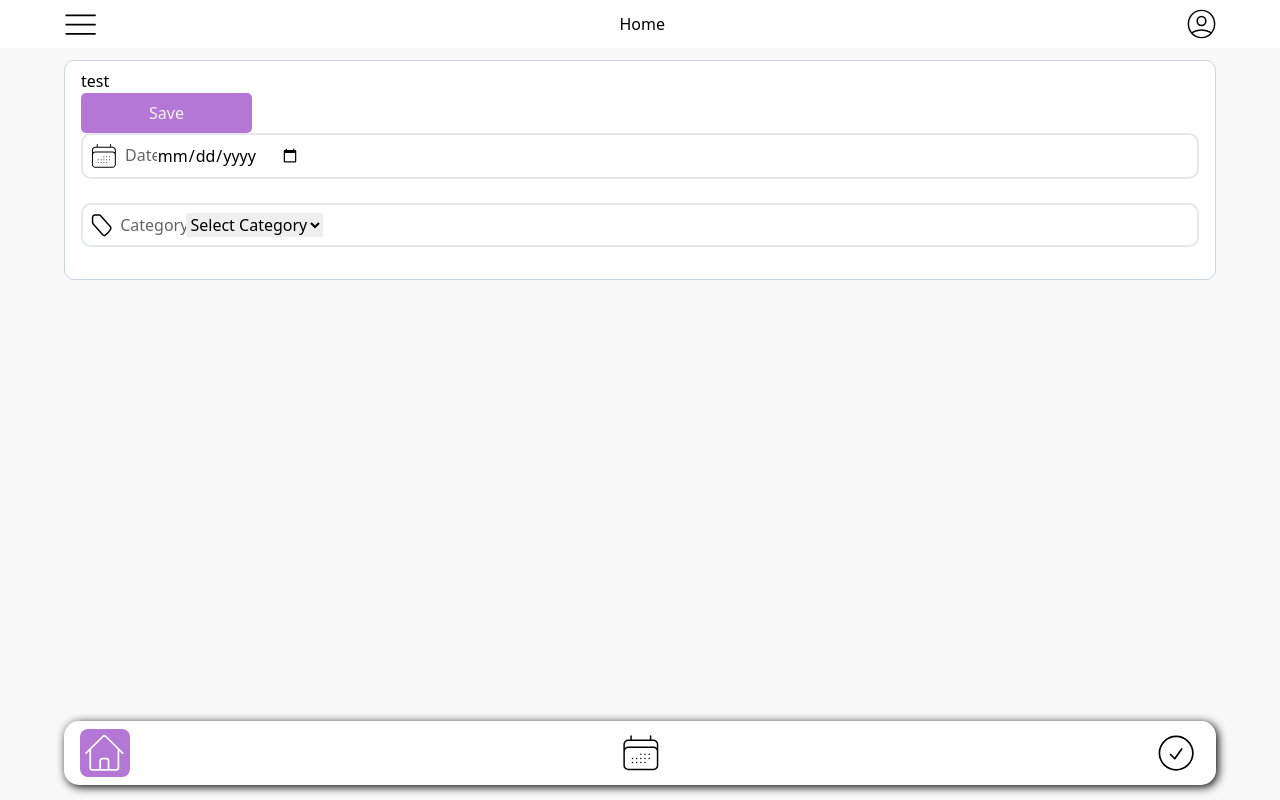
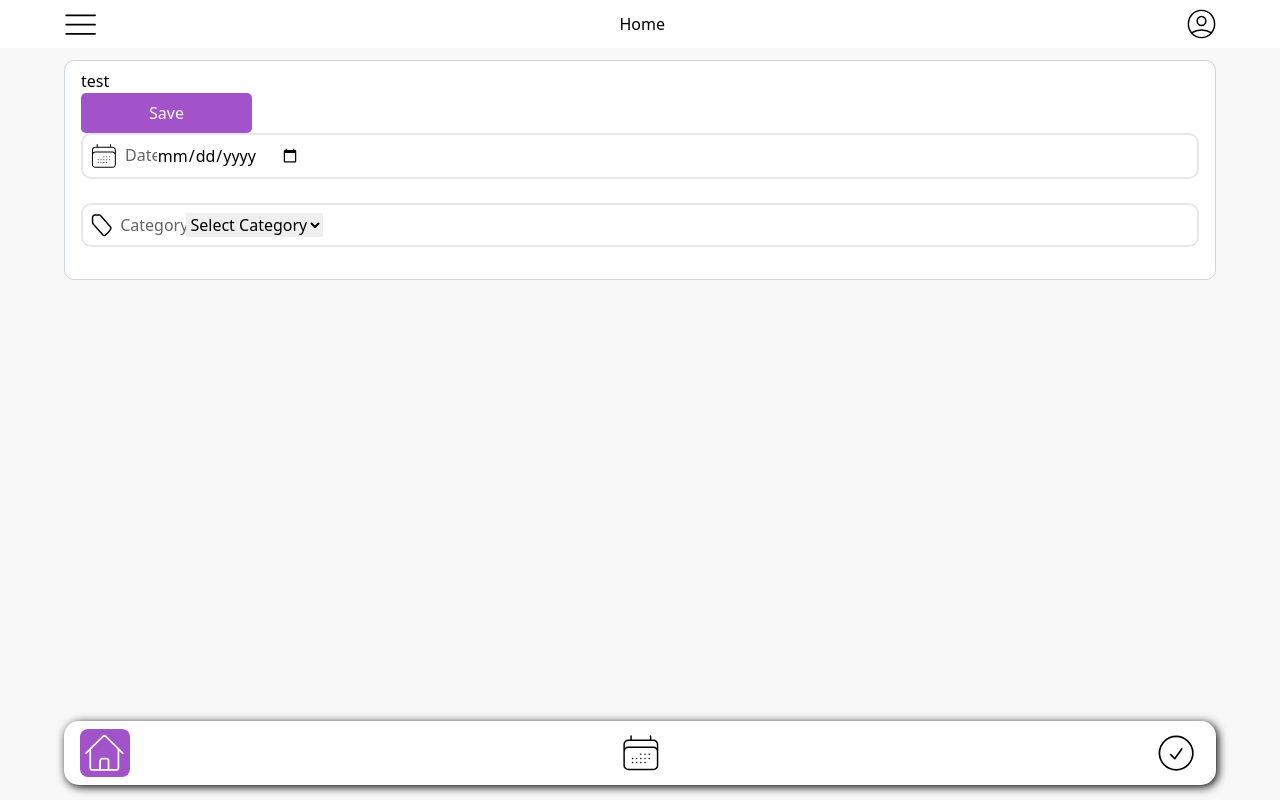
Before and after one commit to FredrikEkmark/PlanPal, a Next.js app: page / in a window 1280 px wide. Built offline with nearby package versions, Linux system fonts and the light colour scheme.

Commit message:
la till tailwind config

```diff
--- a/tailwind.config.js
+++ b/tailwind.config.js
@@ -8,13 +8,26 @@ module.exports = {
     "./src/**/*.{js,ts,jsx,tsx}",
   ],
   theme: {
+    fontSize: {
+      xs: "0.875rem",
+      s: "1rem",
+      m: "1.25rem",
+      l: "1.5rem",
+      xl: "2rem",
+    },
     extend: {
+      fontFamily: {
+        quicksand: ["Quicksand", "sans-serif"],
+      },
       colors: {
         ourcolors: {
-          purple: "#b577d5",
+          purple: "#A353CA",
           green: "#6ABEA6",
+          black: "#000000",
+          blue: "#057FA8",
           yellow: "#FBEE7B",
-          white: "#F3F3F3",
+          grey: "#F8F8F8",
+          white: "#FFFFFF",
           offWhite: "#F8F8F8",
           red: "#C53C2A",
           font: "#646464",
@@ -24,5 +37,3 @@ module.exports = {
   },
   plugins: [],
 }
-
-// quicksand import: @import url('https://fonts.googleapis.com/css2?family=Quicksand:wght@300;400;500;600;700&display=swap');
```
